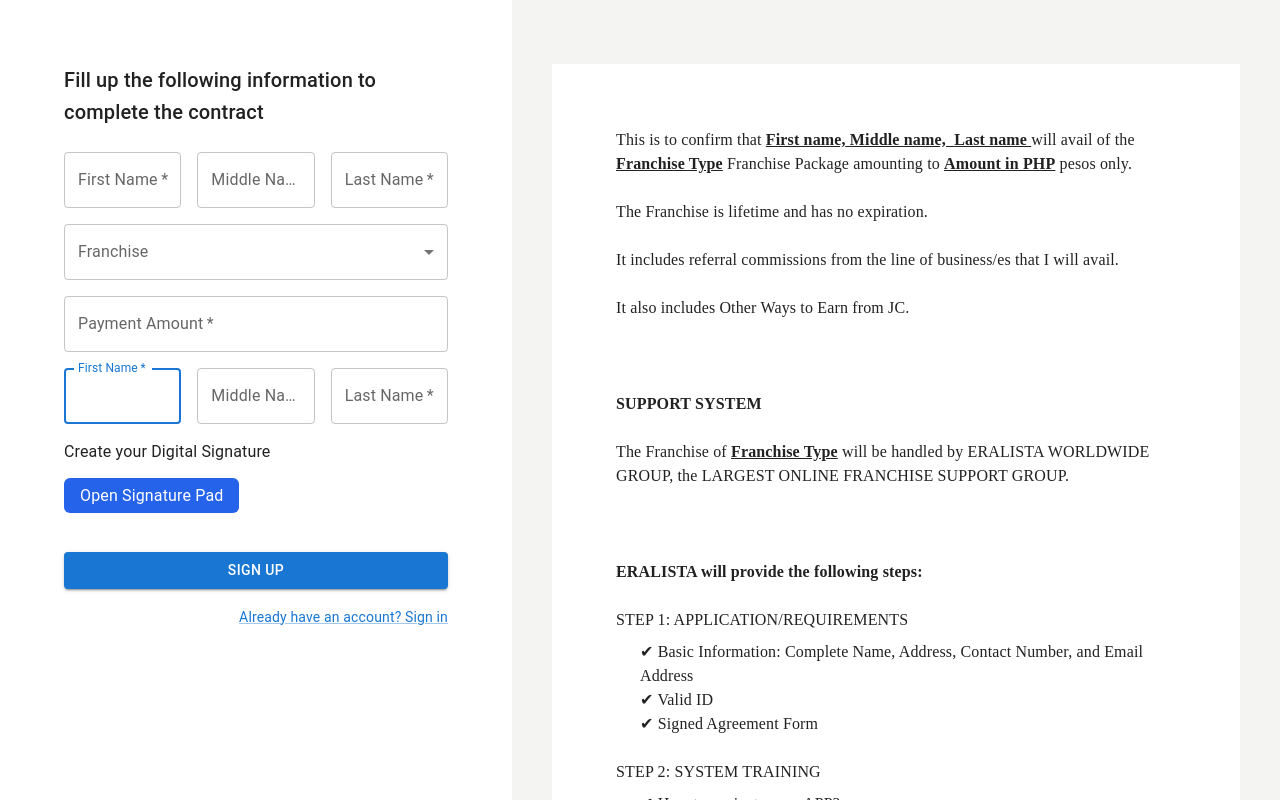
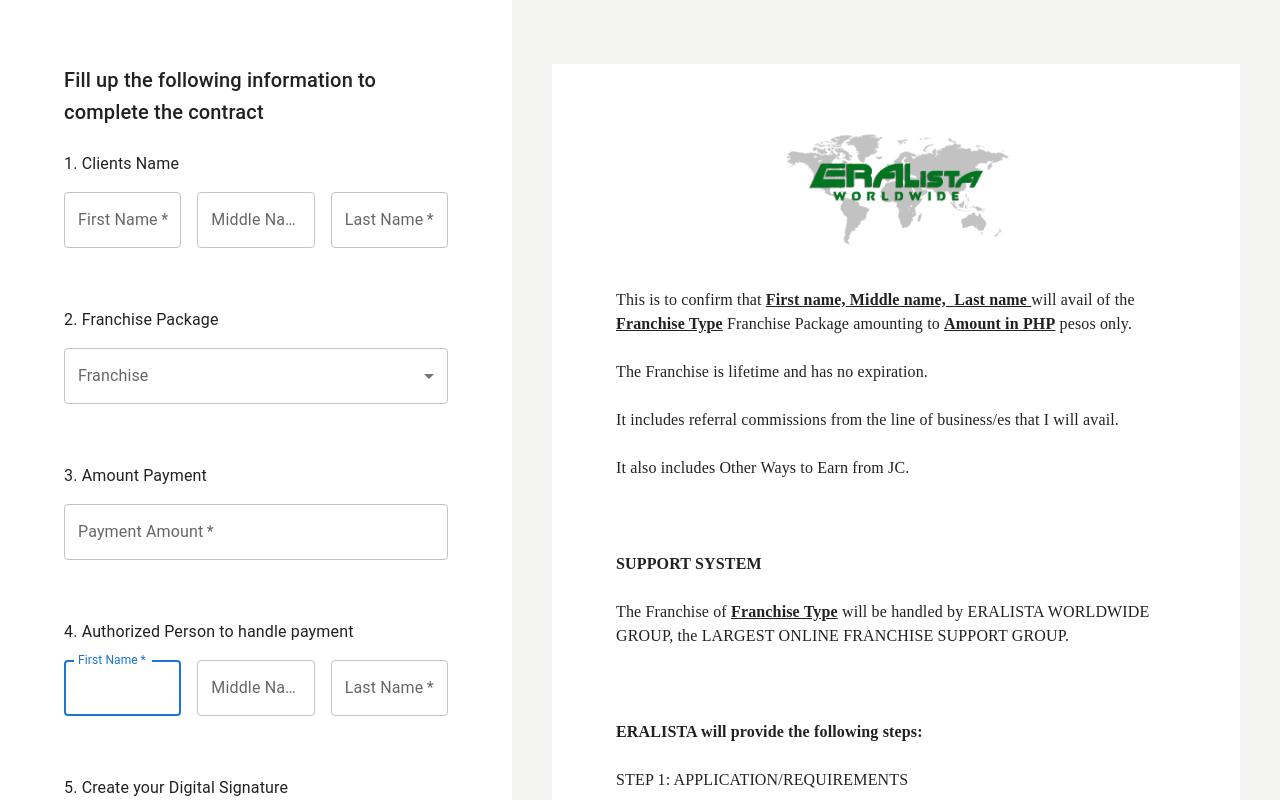
Before and after one commit to mosquida/formbuilder, a Next.js app: page / in a window 1280 px wide. Built offline with nearby package versions, Linux system fonts and the light colour scheme.

Commit message:
Added Submit Modal Workflow

```diff
--- a/pages/index.tsx
+++ b/pages/index.tsx
@@ -23,20 +23,38 @@
 import * as yup from 'yup';
 import { useRef, useState } from 'react';
 import axios from 'axios'
+import LinearProgress from '@mui/material/LinearProgress';
+
 
 const theme = createTheme();
 
 export default function Home() {
 
-  let sigCanvas = useRef({})
+  let sigCanvas = useRef<any>()
+  const [result, setresult] = useState('')
+
   const [imageURL, setImageURL] = useState(undefined);
 
   const [open, setOpen] = React.useState(false);
   const handleOpen = () => setOpen(true);
-  const handleClose = () => setOpen(false);
+  const handleClose = () => { setOpen(false) };
+
+  const [openSubmit, setOpenSubmit] = React.useState(false);
+  const handleOpenSubmit = () => setOpenSubmit(true);
+  const handleCloseSubmit = (event: any, reason: any) => {
+    if (reason !== 'backdropClick') {
+      setOpenSubmit(false)
+    }
+  }
+
+  const [openRes, setOpenRes] = React.useState(false);
+  const handleOpenRes = () => setOpenRes(true);
+  const handleCloseRes = () => { setOpenRes(false) };
 
   const create = () => {
+    // @ts-ignore: not exist on type 'MutableRefObject<any>'
     if (!sigCanvas.isEmpty()) {
+      // @ts-ignore: not exist on type 'MutableRefObject<any>'
       const URL = sigCanvas.getTrimmedCanvas().toDataURL("image/png");
       setImageURL(URL);
       formik.setFieldValue("signature", URL);
@@ -45,6 +63,7 @@
   }
 
   const clear = () => {
+    // @ts-ignore: not exist on type 'MutableRefObject<any>'
     sigCanvas.clear();
     setImageURL(undefined);
     formik.setFieldValue("signature", null);
@@ -64,12 +83,38 @@
       signature: undefined,
     },
     // validationSchema: validationSchema,
-    onSubmit: async (values: any) => {
-      console.log(JSON.stringify(values, null, 2));
-      const res = await axios.post('http://192.168.254.112:5000', values);
-      console.log(res)
+    onSubmit: (values: any) => {
+      // console.log(JSON.stringify(values, null, 2));
+      handleOpenSubmit()
+      axios.post('http://192.168.254.112:5000', values).then((res) => {
+        console.log("res", res)
+
+        if (res.statusText === "OK") {
+          setOpenSubmit(false)
+          setresult("Submitted successfully.")
+          handleOpenRes()
+
+        }
+        if (res.data.message === "err") {
+          setOpenSubmit(false)
+          setresult("Something went wrong, Please try again")
+          handleOpenRes()
+        }
+      }).catch((err) => {
+        setOpenSubmit(false)
+        setresult("Something went wrong, Please try again")
+        handleOpenRes()
+
+      });
+
     },
   });
+
+  const handleBackdropClick = (event: any) => {
+    //these fail to keep the modal open
+    event.stopPropagation();
+    return false;
+  };
 
   const style = {
     position: 'absolute' as 'absolute',
@@ -85,6 +130,43 @@
 
   return (
     <>
+      <Modal
+        open={openRes}
+        onClose={handleCloseRes}
+        aria-labelledby="modal-modal-title"
+        aria-describedby="modal-modal-description"
+      >
+        <Box sx={style}>
+          <Typography id="modal-modal-title" variant="h6">
+            {result}
+          </Typography>
+          <br></br>
+
+        </Box>
+      </Modal>
+
+      <Modal
+        open={openSubmit}
+        onClose={handleCloseSubmit}
+        aria-labelledby="modal-modal-title"
+        aria-describedby="modal-modal-description"
+        onBackdropClick={handleBackdropClick}
+        disableEscapeKeyDown
+      >
+        <Box sx={style}>
+          <Typography id="modal-modal-title" variant="h6">
+            Please wait while we generate the contract for you.
+          </Typography>
+          <br></br>
+
+          <Box sx={{ width: '100%' }}>
+            <LinearProgress />
+          </Box>
+
+        </Box>
+      </Modal>
+
+
       <div className="xl:grid xl:grid-cols-5 ">
         <div className=" col-span-2 px-10 xl:max-h-screen overflow-y-auto">
           <ThemeProvider theme={theme}>
@@ -104,6 +186,11 @@
                 </Typography>
                 <Box component="form" noValidate onSubmit={formik.handleSubmit} sx={{ mt: 3 }}>
                   <Grid container spacing={2}>
+                    <Grid item sm={12}>
+                      <Typography variant="body1" >
+                        1. Clients Name
+                      </Typography>
+                    </Grid>
                     <Grid item xs={12} sm={4}>
                       <TextField
                         autoComplete="given-name"
@@ -140,7 +227,15 @@
                         onChange={formik.handleChange}
                       />
                     </Grid>
+                    <div className="pb-5">
+                      <span className="text-white">.</span>
+                    </div>
 
+                    <Grid item sm={12}>
+                      <Typography variant="body1" >
+                        2. Franchise Package
+                      </Typography>
+                    </Grid>
                     <Grid item xs={12}>
                       <FormControl fullWidth>
                         <InputLabel id="demo-simple-select-label">Franchise</InputLabel>
@@ -160,7 +255,15 @@
                         </Select>
                       </FormControl>
                     </Grid>
+                    <div className="pb-5">
+                      <span className="text-white">.</span>
+                    </div>
 
+                    <Grid item sm={12}>
+                      <Typography variant="body1" >
+                        3. Amount Payment
+                      </Typography>
+                    </Grid>
                     <Grid item xs={12}>
                       <TextField
                         required
@@ -173,7 +276,15 @@
                         onChange={formik.handleChange}
                       />
                     </Grid>
+                    <div className="pb-5">
+                      <span className="text-white">.</span>
+                    </div>
 
+                    <Grid item sm={12}>
+                      <Typography variant="body1" >
+                        4. Authorized Person to handle payment
+                      </Typography>
+                    </Grid>
                     <Grid item xs={12} sm={4}>
                       <TextField
                         name="authFirstName"
@@ -208,15 +319,17 @@
                         onChange={formik.handleChange}
                       />
                     </Grid>
-
+                    <div className="pb-5">
+                      <span className="text-white">.</span>
+                    </div>
                     <Grid item xs={12}>
 
-                      <div className="block">
+                      <div className="block pb-10">
                         <Typography variant="body1" >
-                          Create your Digital Signature
+                          5. Create your Digital Signature
                         </Typography>
                         <p className="py-5">
-                          <a className="px-4 py-2 text-white bg-blue-600 rounded-md cursor-pointer" onClick={handleOpen}>Open Signature Pad</a>
+                          <a className="px-4 py-3 text-white bg-black text-sm rounded-md cursor-pointer" onClick={handleOpen}>Open Signature Pad</a>
 
                         </p>
                         {
@@ -232,7 +345,7 @@
                         aria-describedby="modal-modal-description"
                       >
                         <Box sx={style}>
-                          <Typography id="modal-modal-title" variant="h6" component="h3">
+                          <Typography id="modal-modal-title" variant="h6">
                             Sign your digital signature here
                           </Typography>
                           <br></br>
@@ -240,15 +353,14 @@
                           <Card variant="outlined">
                             <SignatureCanvas penColor='black'
                               canvasProps={{ height: 300, className: 'sigCanvas' }}
+                              // @ts-ignore: not exist on type 'MutableRefObject<any>'
                               ref={(ref) => { sigCanvas = ref }} />
 
                           </Card>
                           <div className="flex justify-evenly pt-5">
-                            <a className="px-4 py-2 text-white bg-red-600 rounded-md cursor-pointer" onClick={() => clear()}>Clear</a>
-                            <a className="px-4 py-2 text-white bg-blue-600 rounded-md cursor-pointer" onClick={() => create()}>Create</a>
+                            <a className="px-4 py-2 text-sm text-white bg-red-600 rounded-md cursor-pointer" onClick={() => clear()}>Clear</a>
+                            <a className="px-4 py-2 text-sm text-white bg-blue-600 rounded-md cursor-pointer" onClick={() => create()}>Create</a>
                           </div>
-
-
                         </Box>
                       </Modal>
 
@@ -261,28 +373,27 @@
                       />
                     </Grid> */}
                   </Grid>
-                  <Button
-                    type="submit"
-                    fullWidth
-                    variant="contained"
-                    sx={{ mt: 3, mb: 2 }}
-                  >
-                    Sign Up
-                  </Button>
-                  <Grid container justifyContent="flex-end">
+                  <div className="text-center">
+                    <button type="submit" className="w-full bg-green-700 text-white py-2 rounded-md"> Submit Contract</button>
+                  </div>
+                  {/* <Grid container justifyContent="flex-end">
                     <Grid item>
                       <Link href="#" variant="body2">
                         Already have an account? Sign in
                       </Link>
                     </Grid>
-                  </Grid>
+                  </Grid> */}
+                  <div className="pb-10"></div>
                 </Box>
               </Box>
             </Container>
           </ThemeProvider >
         </div>
         <div className=" col-span-3 px-10 py-16 bg-grid xl:max-h-screen overflow-y-auto">
-          <div className="bg-white px-16 py-16">
+          <div className="bg-white px-16 py-16 max-w-3xl m-auto">
+            <div className="flex justify-center pb-10">
+              <img src="/eralista.png" alt="" className=" w-60" />
+            </div>
             <p>
               This is to confirm that <b><u>{formik.values.firstName ? formik.values.firstName : 'First name,'}&nbsp;{formik.values.middleName ? formik.values.middleName : 'Middle name, '}&nbsp;{formik.values.lastName ? formik.values.lastName : 'Last name '}</u></b> will avail of the <b><u>{formik.values.franchise ? formik.values.franchise : 'Franchise Type'}</u></b> Franchise Package amounting to <b><u>{formik.values.amount ? formik.values.amount : 'Amount in PHP'}</u></b> pesos only.
             </p>
@@ -323,12 +434,11 @@
             <br></br>
             <br></br>
             <p>
-              <b><u>{formik.values.firstName ? formik.values.firstName : 'First name,'}&nbsp;{formik.values.middleName ? formik.values.middleName : 'Middle name, '}&nbsp;{formik.values.lastName ? formik.values.lastName : 'Last name '}</u></b>
-              has the option to provide a trusted person to handle the management of his Franchise and we will give the COMPLETE TRAINING and SUPPORT to the said person/s.
+              <b><u>{formik.values.firstName ? formik.values.firstName : 'First name,'}&nbsp;{formik.values.middleName ? formik.values.middleName : 'Middle name, '}&nbsp;{formik.values.lastName ? formik.values.lastName : 'Last name '}</u></b> has the option to provide a trusted person to handle the management of his Franchise and we will give the COMPLETE TRAINING and SUPPORT to the said person/s.
             </p>
             <br></br>
             <p>
-              I am now authorizing <b><u>{formik.values.authFirstName ? formik.values.authFirstName : 'First name, '} {formik.values.authMiddleName ? formik.values.authMiddleName : 'Middle name, '} {formik.values.authLastName ? formik.values.authLastName : 'Last name'}</u></b> to transact the amount of  <b><u>{formik.values.amount ? formik.values.amount : 'Amount in PHP'}</u></b> pesos on my behalf.
+              I am now authorizing <b><u>{formik.values.authFirstName ? formik.values.authFirstName : 'First name, '}&nbsp;{formik.values.authMiddleName ? formik.values.authMiddleName : 'Middle name, '}&nbsp;{formik.values.authLastName ? formik.values.authLastName : 'Last name'}</u></b> to transact the amount of  <b><u>{formik.values.amount ? formik.values.amount : 'Amount in PHP'}</u></b> pesos on my behalf.
             </p>
             <br></br>
             <p className="text-center text-sm"><i>(Once activated, your payment for your Online Franchise Account is NON-REFUNDABLE.)</i></p>
@@ -345,7 +455,7 @@
             <div className="">
               <p>{
                 imageURL &&
-                <img src={imageURL} alt="signature" className="signature w-20" />
+                <img src={imageURL} alt="signature" className="signature w-28" />
               }</p>
               <p className="uppercase">
                 <b><u>{formik.values.firstName ? formik.values.firstName : 'First name,'}&nbsp;{formik.values.middleName ? formik.values.middleName : 'Middle name, '}&nbsp;{formik.values.lastName ? formik.values.lastName : 'Last name '}</u></b>
```
Also changed, not shown: pages/api/hello.ts (deleted, +0 -13 lines), public/eralista.png (added).
